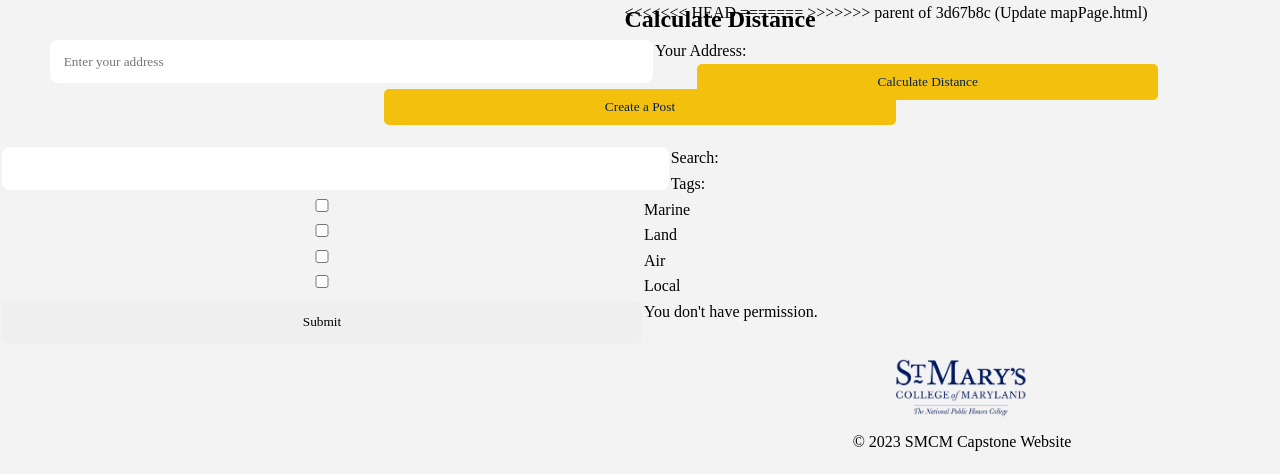
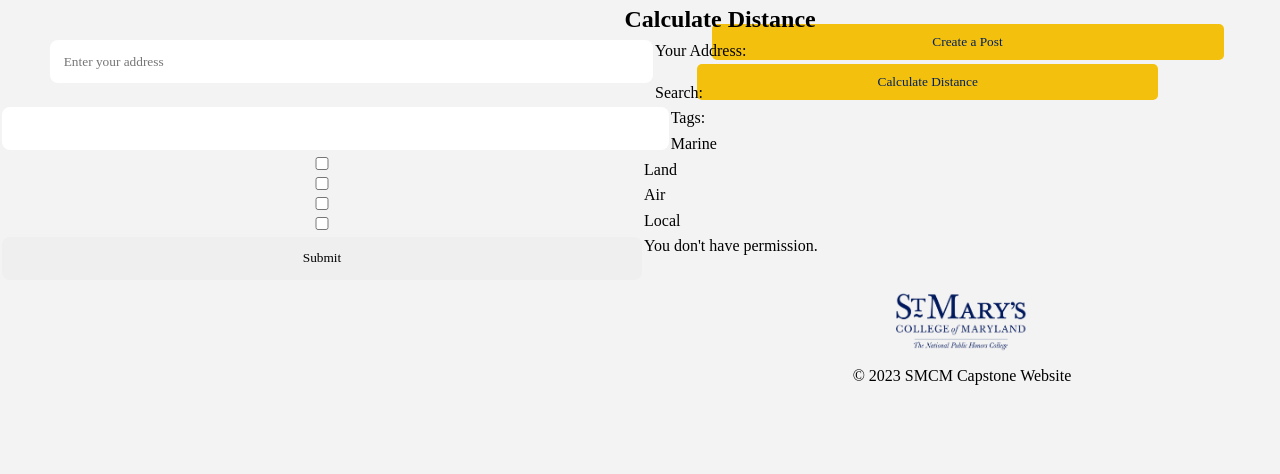
Before and after one commit to drsimonread/ChesapeakeCommunityConnect, a Django app: page / in a window 1280 px wide. Shown: the part 699-1173 px from the top of the page. After the commit the page ends 1084 px from the top, so only its background shows below. Run offline with Django 4.2, Linux system fonts and the light colour scheme; data comes from the database, SQL or seed files in the repository; some libraries are stand-ins or nearby versions.

Commit message:
Update mapPage.html

```diff
--- a/cccSite/mapViewer/templates/mapViewer/mapPage.html
+++ b/cccSite/mapViewer/templates/mapViewer/mapPage.html
@@ -42,11 +42,6 @@
         </div>
     </div>
 
-<<<<<<< HEAD
-
-
-=======
->>>>>>> parent of 3d67b8c (Update mapPage.html)
     <!-- Add Marker Form -->
     <div class="containerM4">
         <button id="add-marker-button">Create a Post</button>
```
